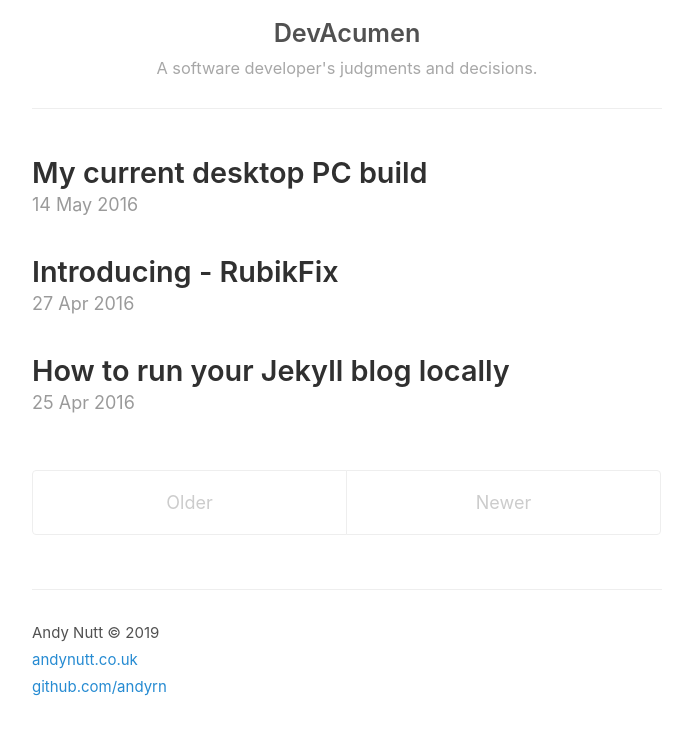
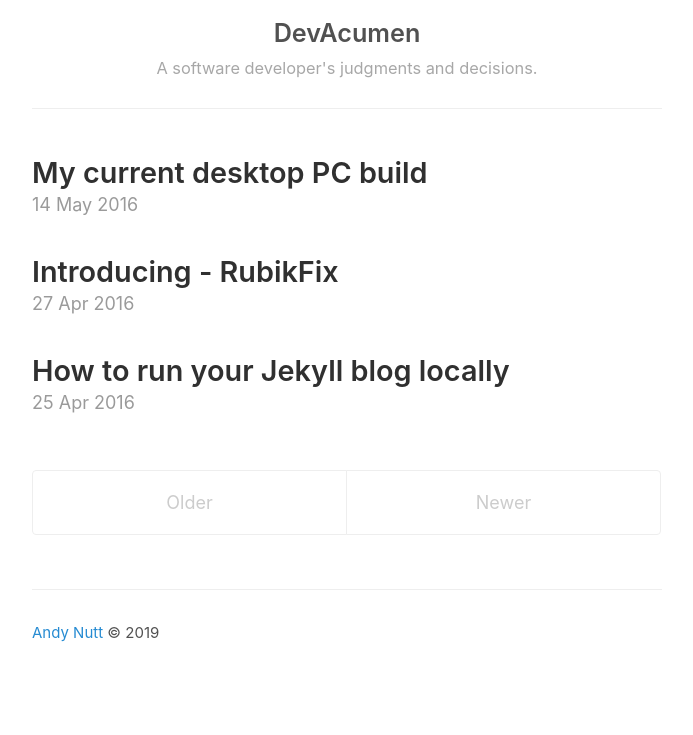
Before and after one commit to AndyRN/devacumen, a Jekyll site: the page built from index.html, in a window 1280 px wide. Shown: the top 735 px of the page, without its empty margins (293-986 px from the left). Built offline with Jekyll 4.4.1, drawn with Linux system fonts in a browser that asks for light colours; the list of posts is cut into pages by our own code.

Commit message:
Update footer.html

```diff
--- a/_includes/footer.html
+++ b/_includes/footer.html
@@ -1,8 +1,6 @@
 <hr/>
 <footer class="footer">
 	<small>
-		{{ site.author.name }} &copy; <time datetime="{{ site.time | date_to_xmlschema }}">{{ site.time | date: '%Y' }}</time>
-		<br/><a href="{{ site.author.url }}/">andynutt.co.uk</a>
-		<br/><a href="{{ site.github.repo }}/">github.com/andyrn</a>
+		<a href="{{ site.author.url }}/">{{ site.author.name }}</a> &copy; <time datetime="{{ site.time | date_to_xmlschema }}">{{ site.time | date: '%Y' }}</time>
 	</small>
 </footer>
```
